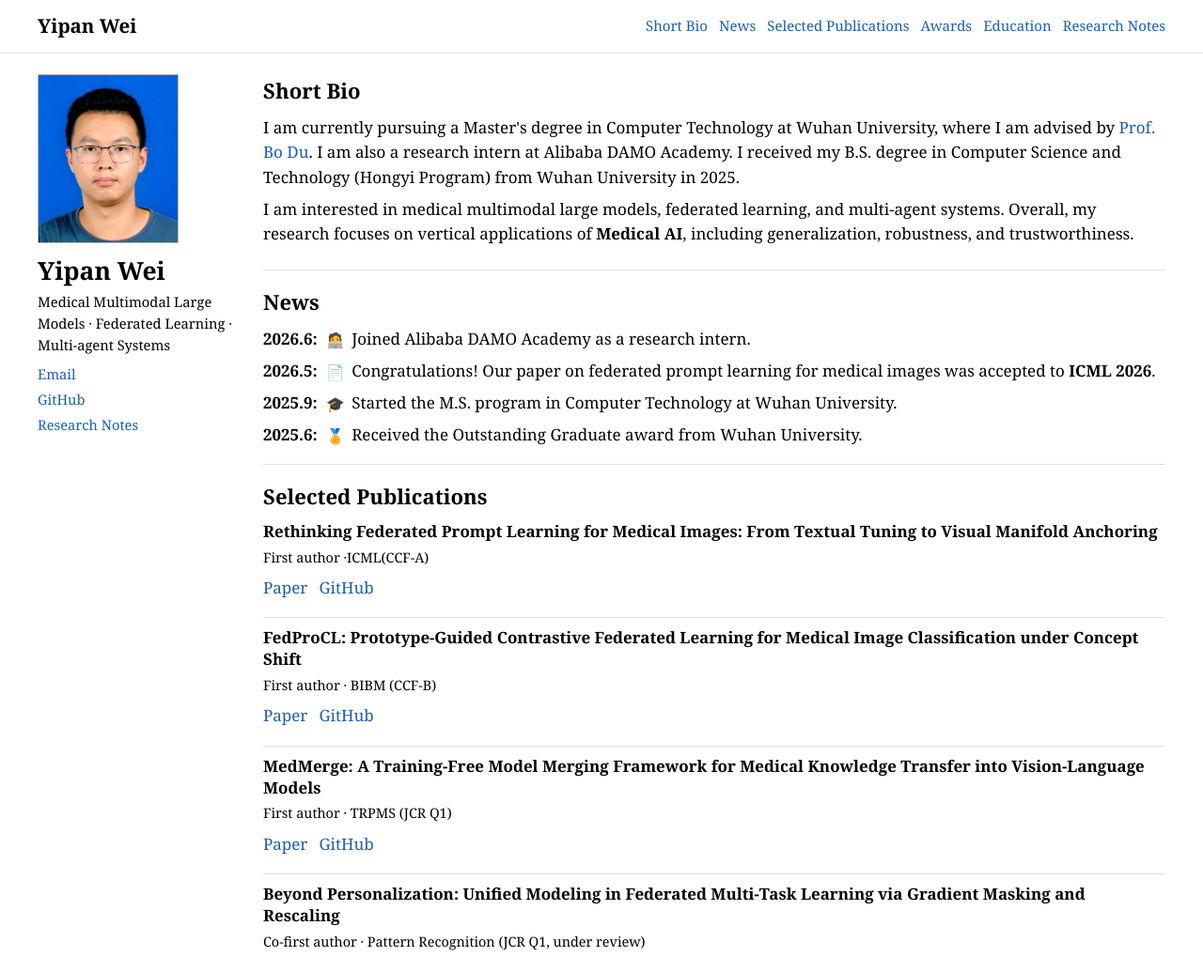
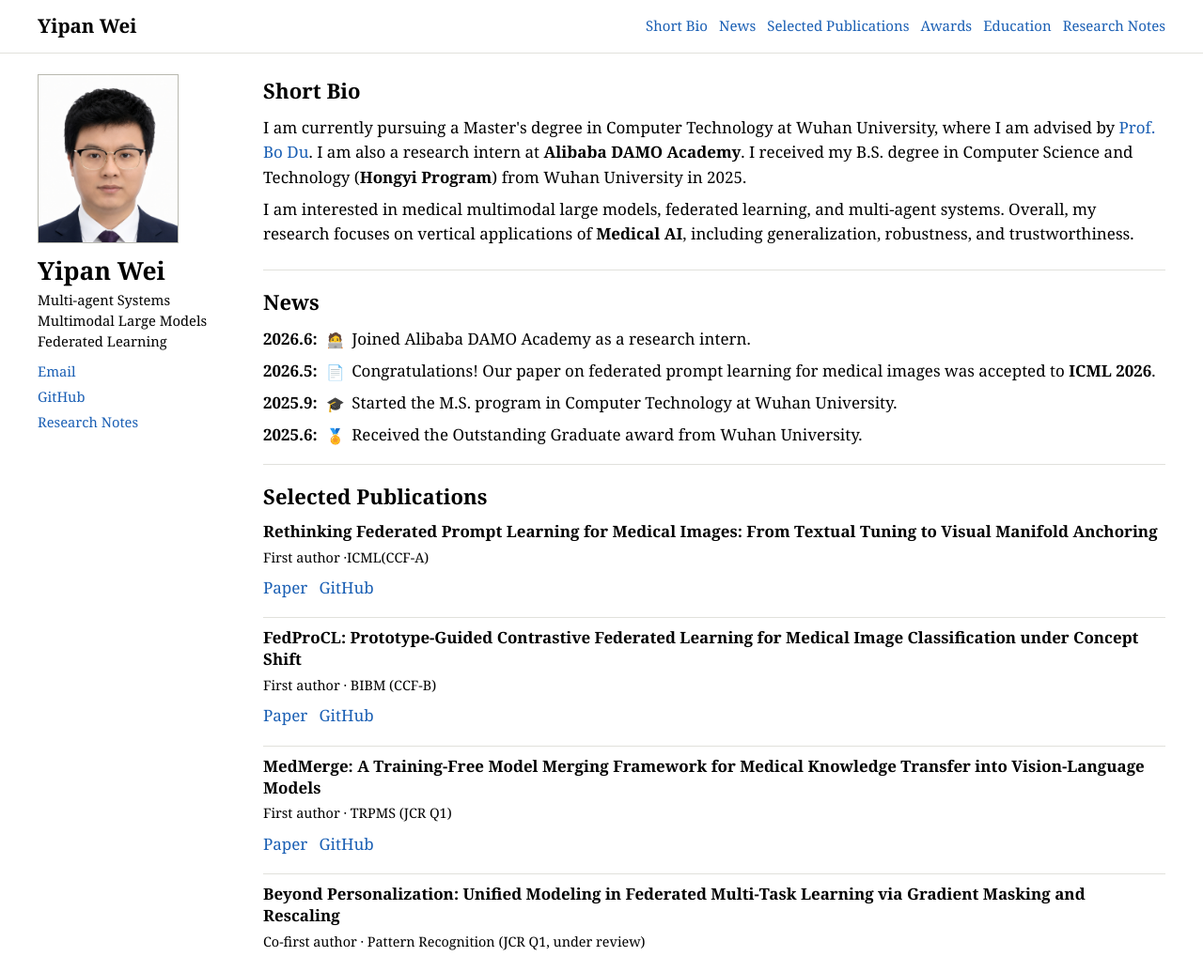
Before and after one commit to YipanWei/YipanWei.github.io, a plain HTML site: page index.html in a window 1280 px wide. Shown: the top 1035 px of the page at 94% size. Drawn offline with Linux system fonts and the light colour scheme.

Commit message:
Update profile photo and research interests

```diff
--- a/index.html
+++ b/index.html
@@ -31,13 +31,15 @@
         <div class="profile-card">
           <img
             class="profile-avatar"
-            src="./Figs/证件照.jpeg.jpg"
+            src="./Figs/西装证件照.jpg"
             alt="Portrait of Yipan Wei"
           />
           <h1>Yipan Wei</h1>
-          <p class="profile-affiliation">
-            Medical Multimodal Large Models · Federated Learning · Multi-agent Systems
-          </p>
+          <ul class="profile-interests" aria-label="Research interests">
+            <li>Multi-agent Systems</li>
+            <li>Multimodal Large Models</li>
+            <li>Federated Learning</li>
+          </ul>
           <ul class="profile-links">
             <li><a href="mailto:yipanwei@whu.edu.cn">Email</a></li>
             <li><a href="https://github.com/YipanWei" target="_blank" rel="noreferrer">GitHub</a></li>
@@ -57,9 +59,9 @@
               target="_blank"
               rel="noreferrer"
               >Prof. Bo Du</a
-            >. I am also a research intern at Alibaba DAMO Academy. I received
-            my B.S. degree in Computer Science and Technology (Hongyi Program)
-            from Wuhan University in 2025.
+            >. I am also a research intern at <strong>Alibaba DAMO Academy</strong>.
+            I received my B.S. degree in Computer Science and Technology
+            (<strong>Hongyi Program</strong>) from Wuhan University in 2025.
           </p>
           <p>
             I am interested in medical multimodal large models, federated
--- a/styles.css
+++ b/styles.css
@@ -108,6 +108,19 @@ a:hover {
   margin: 0 0 8px;
   color: var(--muted);
   font-size: 0.92rem;
+}
+
+.profile-interests {
+  list-style: none;
+  margin: 0 0 10px;
+  padding: 0;
+  color: var(--muted);
+  font-size: 0.92rem;
+  line-height: 1.35;
+}
+
+.profile-interests li + li {
+  margin-top: 2px;
 }
 
 .profile-summary {
```
Also changed, not shown: Figs/西装证件照.jpg (added), Figs/证件照.jpeg.jpg (deleted).
